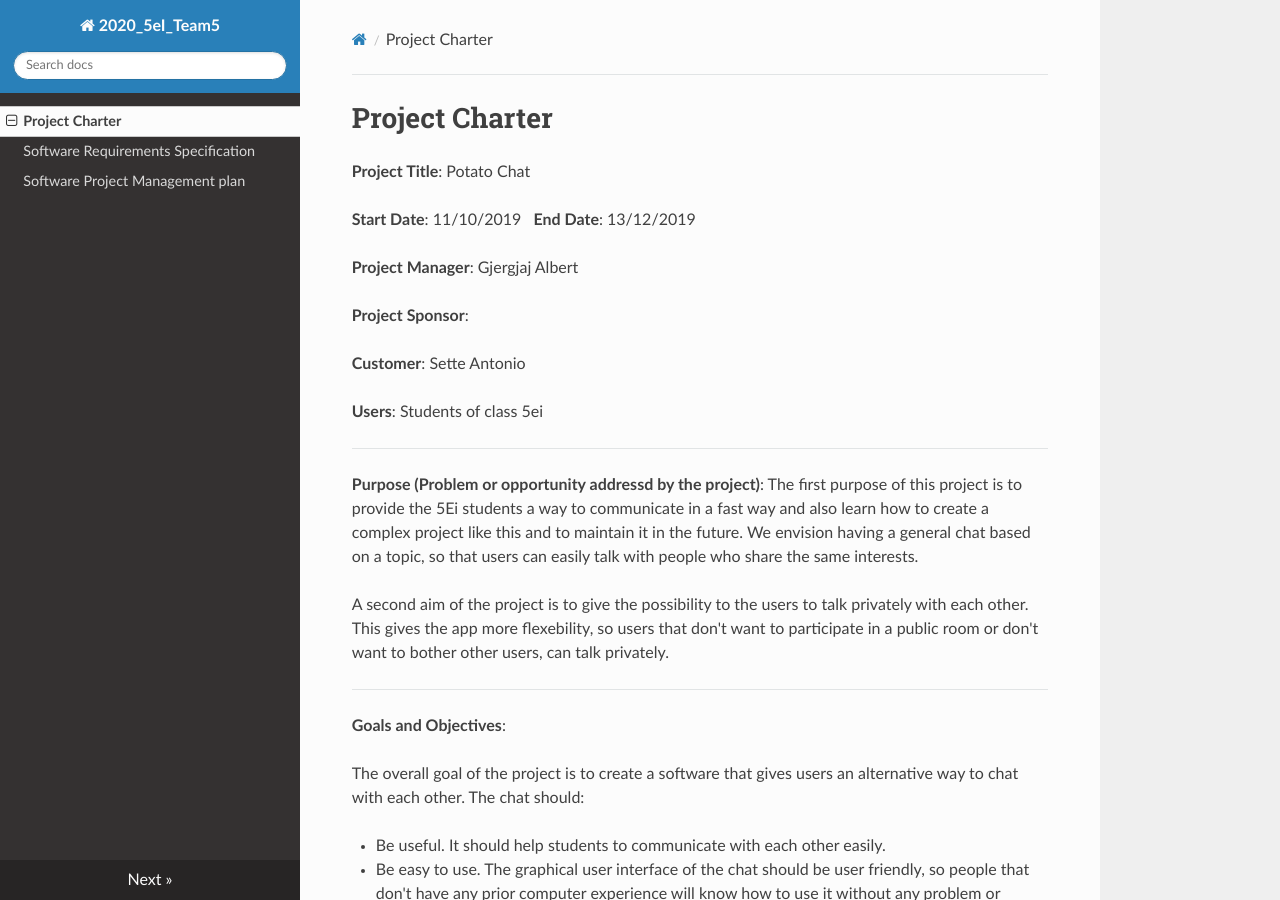
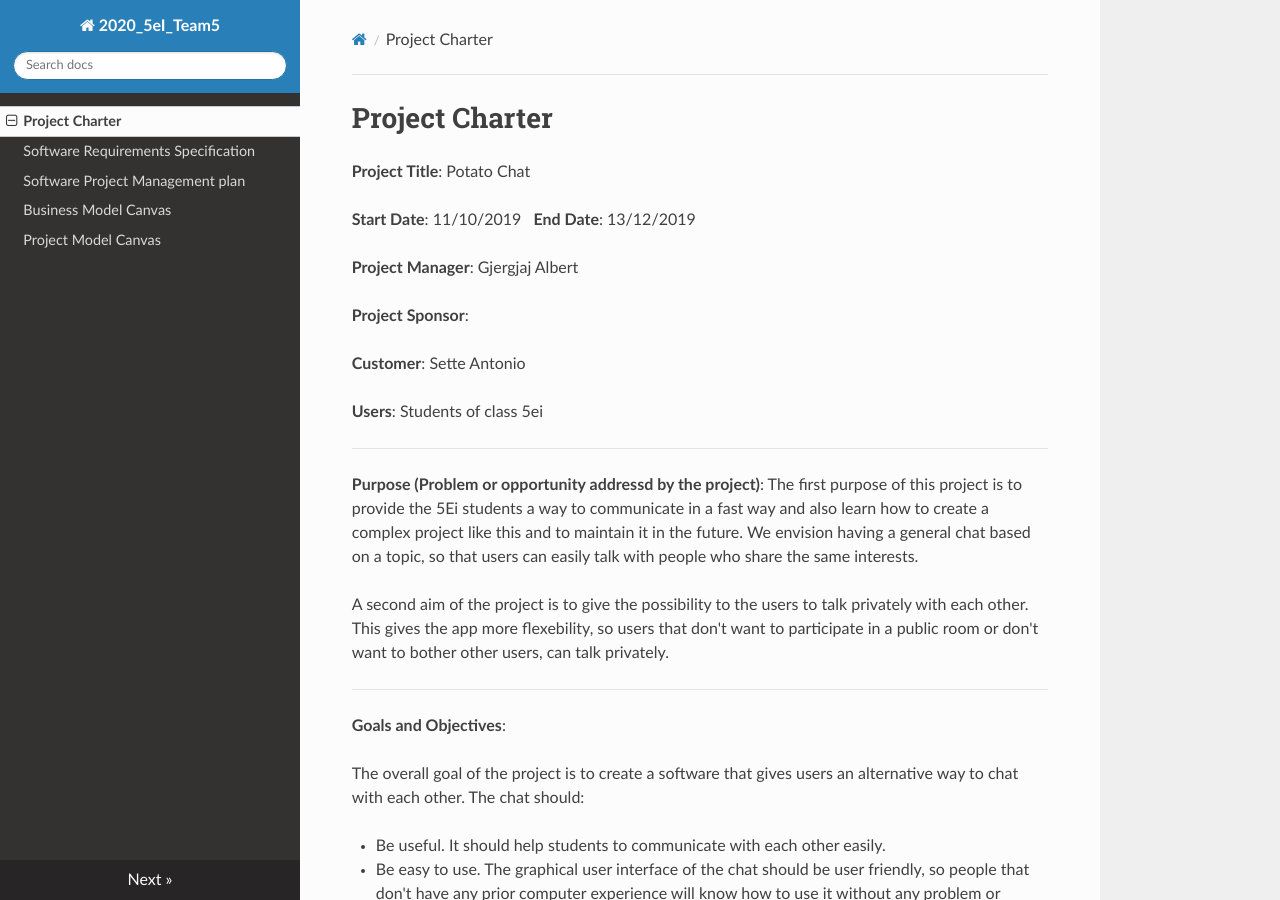
Before and after one commit to albertgj/5Ei_Group5Chat, an MkDocs documentation site: the page built from docs/Project charter.md, in a window 1280 px wide and 900 px high. Built offline with MkDocs 1.6.1, drawn with Linux system fonts in a browser that asks for light colours; nearby versions of some CDN libraries.

Commit message:
Update mkdocs.yml

```diff
--- a/mkdocs.yml
+++ b/mkdocs.yml
@@ -3,6 +3,8 @@ nav:
     - 'Project Charter': 'Project charter.md'
     - 'Software Requirements Specification': 'Software Requirements Specification.md'
     - 'Software Project Management plan': 'Software_project_management_plan.pdf'
+    - 'Business Model Canvas': 'business_model_canvas.pdf'
+    - 'Project Model Canvas': 'Project_Model_Canvas.pdf'
 
 
 theme:
```
